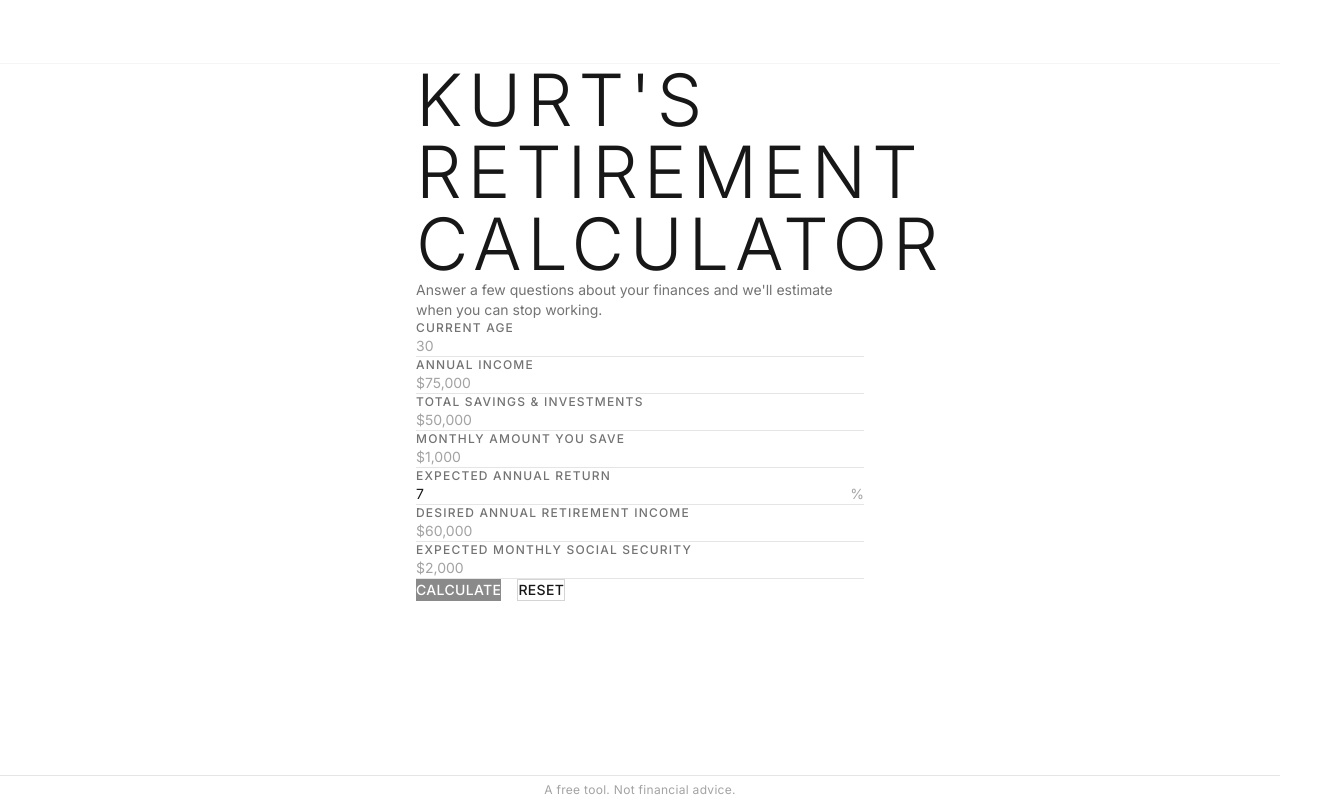
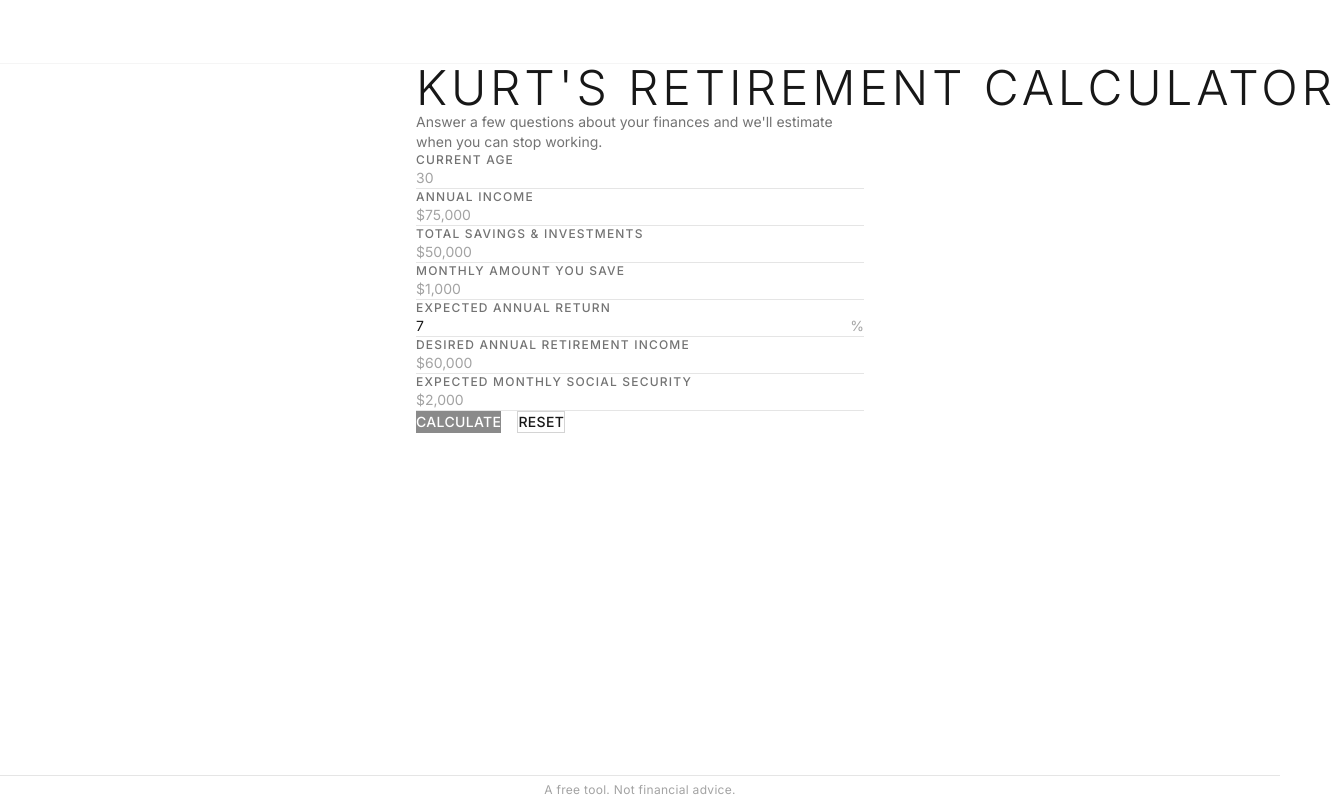
Before and after one commit to maxliebert480-art/retirement-calculator, a Next.js app: page / in a window 1280 px wide. Shown: the whole page, 1336 px wide, since content can reach past the window. Built offline with nearby package versions, Linux system fonts and the light colour scheme.

Commit message:
Put title on one line

```diff
--- a/src/app/page.tsx
+++ b/src/app/page.tsx
@@ -217,12 +217,8 @@ export default function Home() {
             <>
               {/* Hero */}
               <div className="pt-24 pb-8">
-                <h1 className="text-5xl md:text-7xl font-light tracking-[0.08em] uppercase text-gray-900">
-                  Kurt&apos;s
-                  <br />
-                  Retirement
-                  <br />
-                  Calculator
+                <h1 className="text-3xl md:text-5xl font-light tracking-[0.08em] uppercase text-gray-900 whitespace-nowrap">
+                  Kurt&apos;s Retirement Calculator
                 </h1>
                 <p className="mt-6 text-sm text-gray-500">
                   Answer a few questions about your finances and we&apos;ll
```
